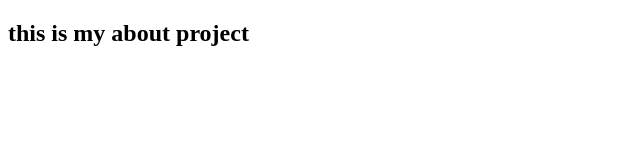
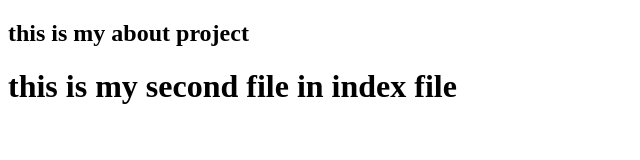
Before and after one commit to 242zayn/wscube-techs, a plain HTML site: page index.html in a window 1280 px wide. Shown: the whole page, without its empty margins (0-640 px from the left). Drawn offline with Linux system fonts and the light colour scheme.

Commit message:
big chage

```diff
--- a/index.html
+++ b/index.html
@@ -8,6 +8,7 @@
 </head>
 <body>
     <h2>this is my about project</h2>
+    <h1>this is my second file in index file</h1>
 
 
 </body>
```
